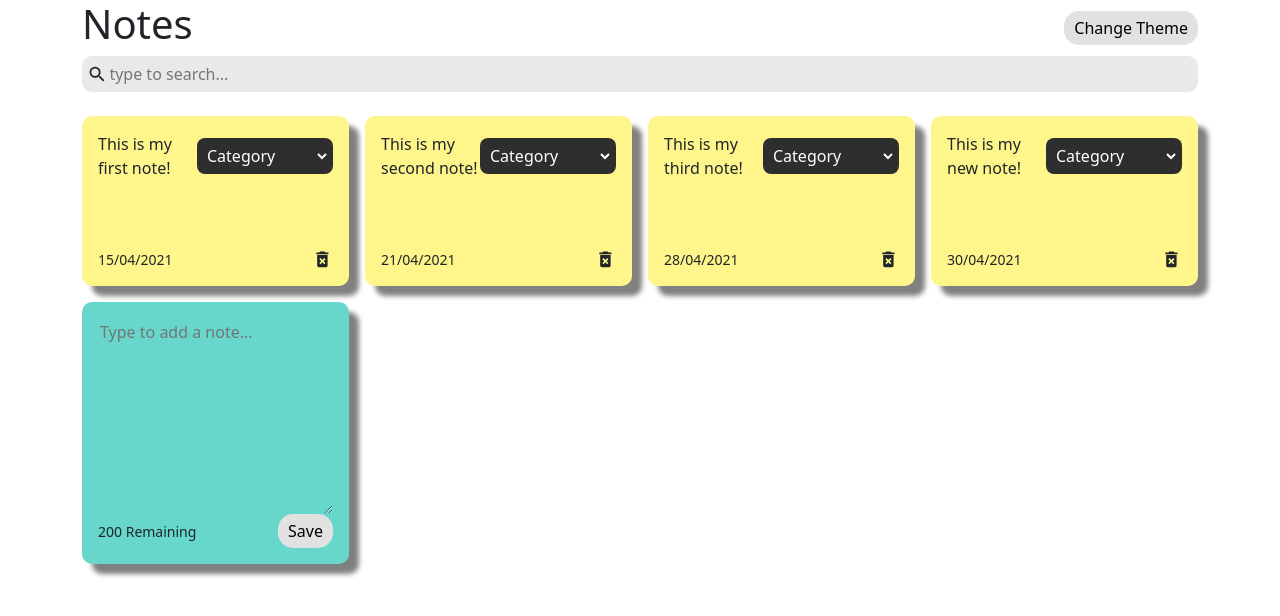
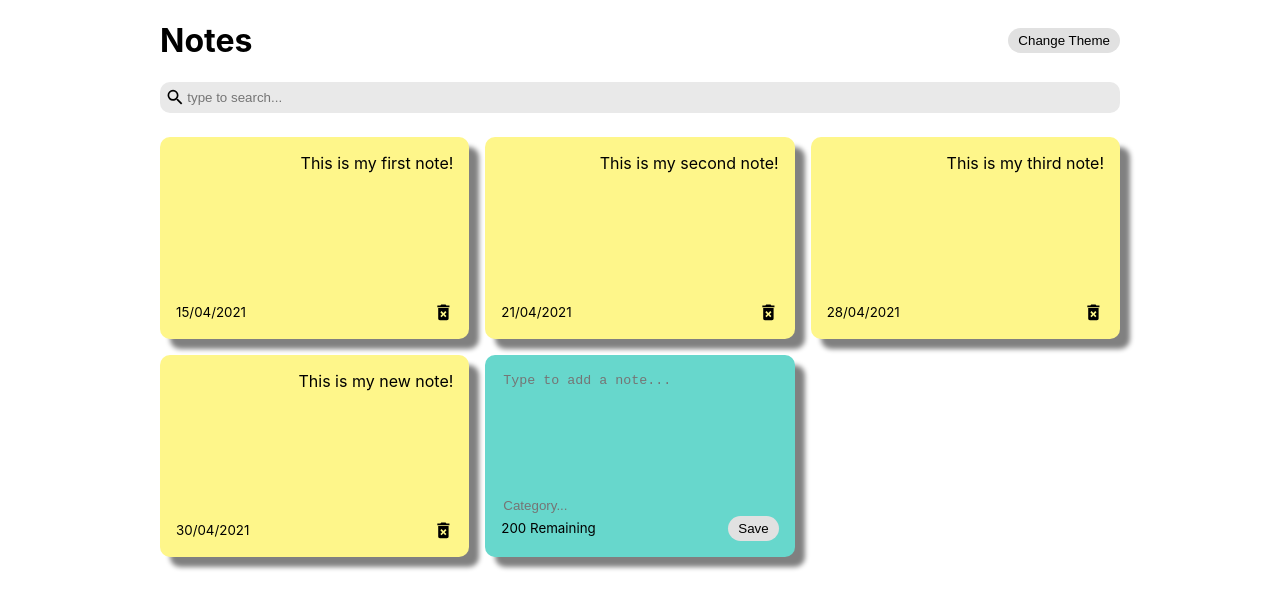
Before and after one commit to khushalsonawat/Idea-Management, a React (Create React App) app: page / in a window 1280 px wide. Shown: the top 616 px of the page. Built offline with nearby package versions, Linux system fonts and the light colour scheme.

Commit message:
Added Category Search\

```diff
--- a/src/App.js
+++ b/src/App.js
@@ -1,4 +1,4 @@
-import React,{ useState, useEffect } from 'react';
+import { useState, useEffect } from 'react';
 import { nanoid } from 'nanoid';
 import NotesList from './components/NotesList';
 import Search from './components/Search';
@@ -49,11 +49,12 @@ const App = () => {
 		);
 	}, [notes]);
 
-	const addNote = (text) => {
+	const addNote = (category,text) => {
 		const date = new Date();
 		const newNote = {
 			id: nanoid(),
 			text: text,
+			category: category,
 			date: date.toLocaleDateString(),
 		};
 		const newNotes = [...notes, newNote];
@@ -72,7 +73,7 @@ const App = () => {
 				<Search handleSearchNote={setSearchText} />
 				<NotesList
 					notes={notes.filter((note) =>
-						note.text.toLowerCase().includes(searchText)
+						note.text.includes(searchText)
 					)}
 					handleAddNote={addNote}
 					handleDeleteNote={deleteNote}
--- a/src/components/AddNote.js
+++ b/src/components/AddNote.js
@@ -2,6 +2,7 @@ import React, { useState } from 'react';
 
 const AddNote = ({ handleAddNote }) => {
 	const [noteText, setNoteText] = useState('');
+	const [categoryText, setCategoryText] = useState('');
 	const characterLimit = 200;
 
 	const handleChange = (event) => {
@@ -10,9 +11,15 @@ const AddNote = ({ handleAddNote }) => {
 		}
 	};
 
+	const handleChange2 = (event) => {
+		if (characterLimit - event.target.value.length >= 0) {
+			setCategoryText(event.target.value);
+		}
+	};
+
 	const handleSaveClick = () => {
 		if (noteText.trim().length > 0) {
-			handleAddNote(noteText);
+			handleAddNote(noteText,categoryText);
 			setNoteText('');
 		}
 	};
@@ -26,6 +33,11 @@ const AddNote = ({ handleAddNote }) => {
 				value={noteText}
 				onChange={handleChange}
 			></textarea>
+			<input
+				placeholder='Category...'
+				value={categoryText}
+				onChange={handleChange2}
+			/>
 			<div className='note-footer'>
 				<small>
 					{characterLimit - noteText.length} Remaining
--- a/src/components/Note.js
+++ b/src/components/Note.js
@@ -1,52 +1,11 @@
 import { MdDeleteForever } from 'react-icons/md';
-import React from 'react';
-// import Select from 'react-select';
-import 'bootstrap/dist/css/bootstrap.min.css';
 
-// const actions = [
-// 	{ label: "V1", value: "Services" },
-// 	{ label: "V2", value: "Risk" },
-// 	{ label: "V3", value: "Business Idea" },
-// 	{ label: "V4", value: "Management"}
-//   ];
-
-//   const App = () => (
-// 	<div className="container">
-// 	  <div className="row">
-// 		<div className="col-md-4"></div>
-// 		<div className="col-md-4">
-// 		  <Select options={ actions } />
-// 		</div>
-// 		<div className="col-md-4"></div>
-// 	  </div>
-// 	</div>
-//   );
-
-// function generateRandomColor()
-// {
-//     var randomColor = '#'+Math.floor(Math.random()*16777215).toString(16);
-//     return randomColor;
-//     //random color will be freshly served
-// }
-
-// function colorDiv(){
-// 	document.getElementById('note').style.backgroundColor = generateRandomColor();
-// }
-
-const Note = ({ id, text, date, handleDeleteNote }) => {
+const Note = ({ id, text,category,date,handleDeleteNote }) => {
 	return (
 		<div className='note'>
-			<div className = 'header'>
+			<div className='header'>
+			<span>{category}</span>
 			<span>{text}</span>
-				<div className='dropbox'>
-					<select className='dropbox'>
-						<option className='options' select value="Select">Category</option>
-						<option className='options' value="Services">Services</option>
-						<option className='options' value="Risk">Risk</option>
-						<option className='options' value="Business Idea">Business Idea</option>
-						<option className='options' value="Management">Management</option>
-					</select>
-				</div>
 			</div>
 			<div className='note-footer'>
 				<small>{date}</small>
--- a/src/components/NotesList.js
+++ b/src/components/NotesList.js
@@ -14,6 +14,7 @@ const NotesList = ({
 				<Note
 					id={note.id}
 					text={note.text}
+					category={note.category}
 					date={note.date}
 					handleDeleteNote={handleDeleteNote}
 				/>
--- a/src/index.css
+++ b/src/index.css
@@ -49,6 +49,12 @@ code {
 }
 
 textarea {
+	border: none;
+	resize: none;
+	background-color: #67d7cc;
+}
+
+input{
 	border: none;
 	resize: none;
 	background-color: #67d7cc;
```
